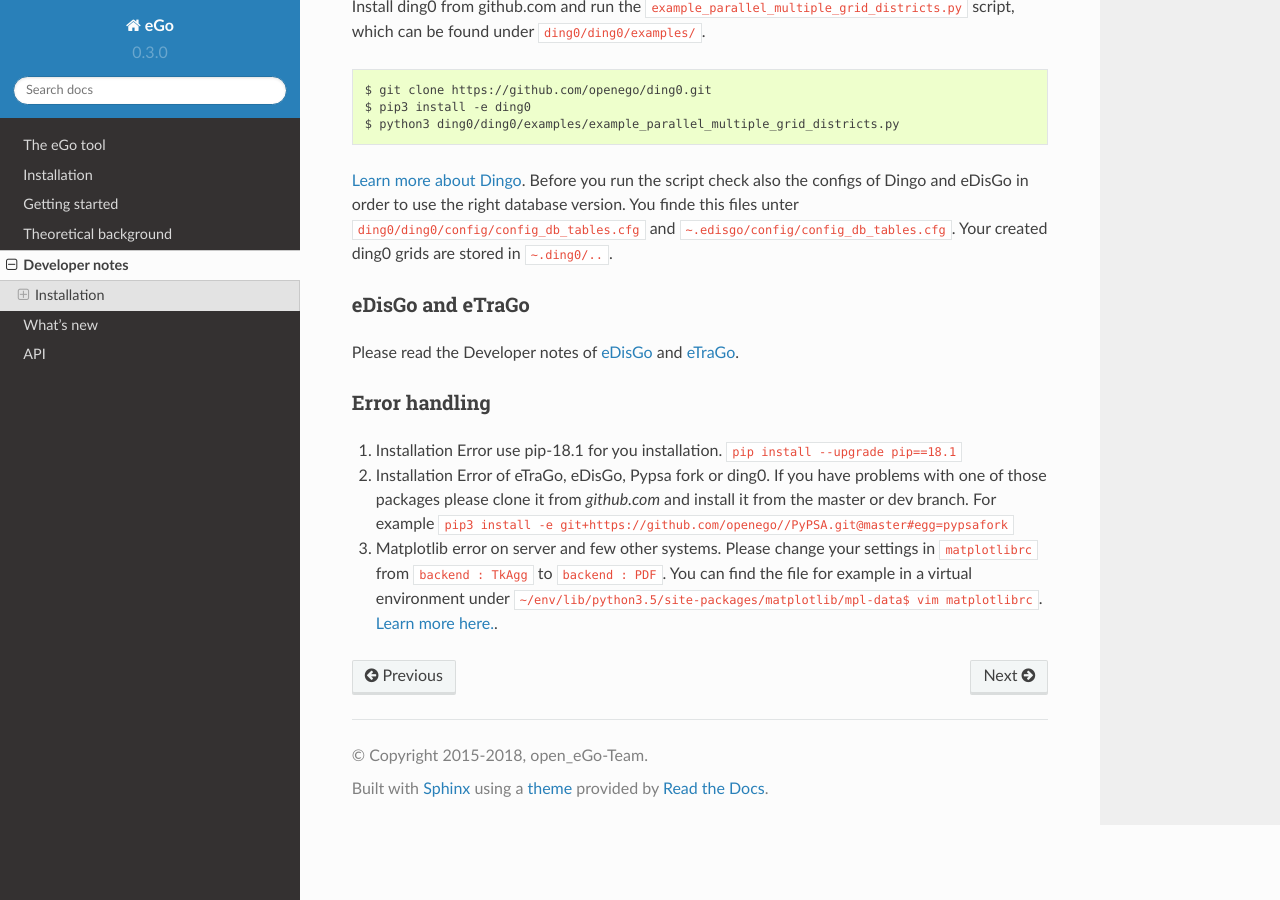
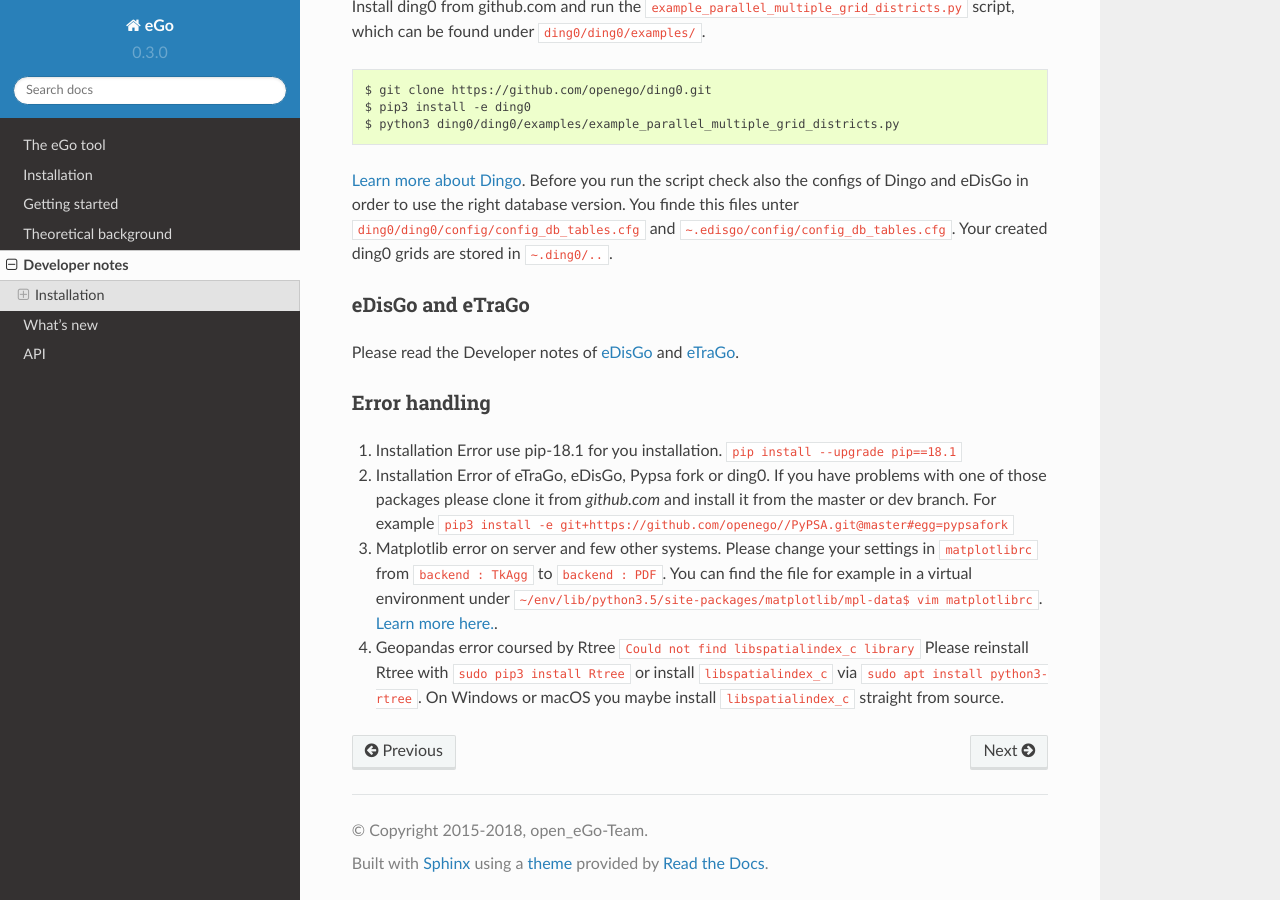
Before and after one commit to openego/eGo, a Sphinx documentation site: the page built from doc/developer.rst, in a window 1280 px wide and 900 px high, scrolled down 955 px. Built offline with Sphinx 7.4.7 and the Read the Docs theme 2.0.0, drawn with Linux system fonts in a browser that asks for light colours; formulas are drawn with MathJax 3.

Commit message:
update docu

```diff
--- a/doc/developer.rst
+++ b/doc/developer.rst
@@ -88,3 +88,8 @@ Error handling
    find the file for example in a virtual environment under
    ``~/env/lib/python3.5/site-packages/matplotlib/mpl-data$ vim matplotlibrc``.
    `Learn more here. <https://matplotlib.org/users/customizing.html#a-sample-matplotlibrc-file>`_.
+
+4. Geopandas error coursed by Rtree ``Could not find libspatialindex_c library``
+   Please reinstall Rtree with ``sudo pip3 install Rtree`` or install
+   ``libspatialindex_c`` via ``sudo apt install python3-rtree``. On Windows or
+   macOS you maybe install ``libspatialindex_c`` straight from source.
```
